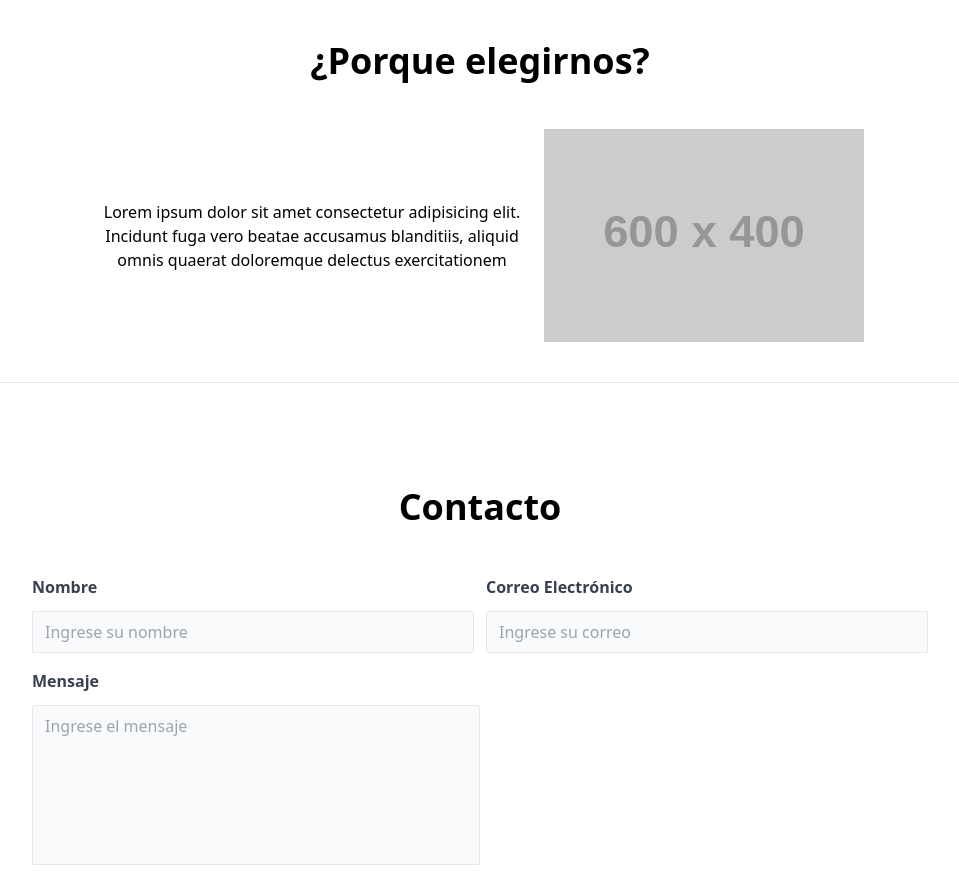
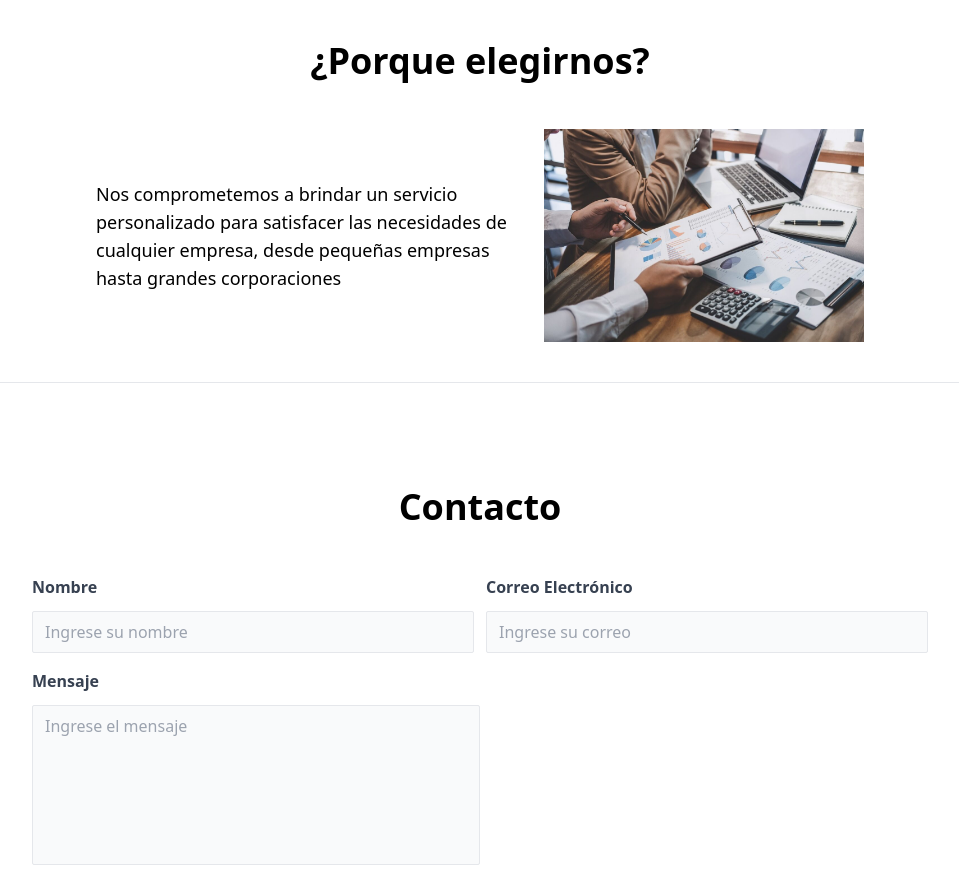
Before and after one commit to vspeed21/contabilidad-marvin, a React (Vite) app: page / in a window 1280 px wide. Shown: the part 1340-2231 px from the top of the page, without its empty margins (160-1119 px from the left). Built offline with nearby package versions, Linux system fonts and the light colour scheme.

Commit message:
update: porqueElegirnos info & styles

```diff
--- a/src/components/elegirnos/PorqueElegirnos.tsx
+++ b/src/components/elegirnos/PorqueElegirnos.tsx
@@ -6,10 +6,10 @@ function PorqueElegirnos() {
       <Heading title="¿Porque elegirnos?" />
 
       <div className="flex flex-col gap-4 justify-center items-center md:flex-row max-w-3xl mx-auto w-[90%] mb-10">
-        <p className="-mt-3 md:-mt-0 text-center">
-          Lorem ipsum dolor sit amet consectetur adipisicing elit. Incidunt fuga vero beatae accusamus blanditiis, aliquid omnis quaerat doloremque delectus exercitationem
+        <p className="-mt-3 md:-mt-0 text-center md:text-start text-lg">
+          Nos comprometemos a brindar un servicio personalizado para satisfacer las necesidades de cualquier empresa, desde pequeñas empresas hasta grandes corporaciones
         </p>
-        <img className="w-80" src="https://placehold.co/600x400" />
+        <img className="w-80" src="img/porque elejirnos.jpg" />
       </div>
       <hr />
     </div>
```
